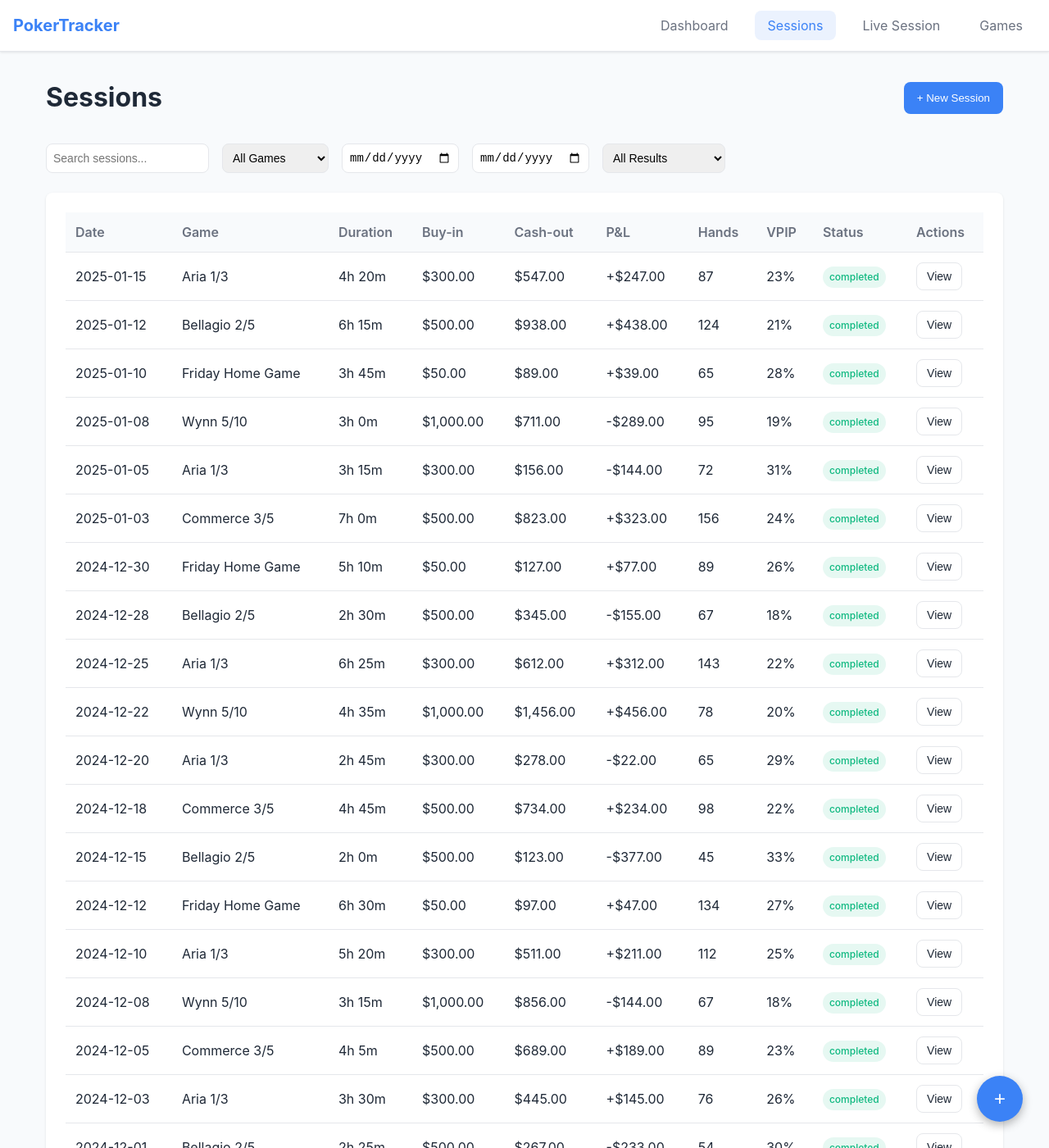
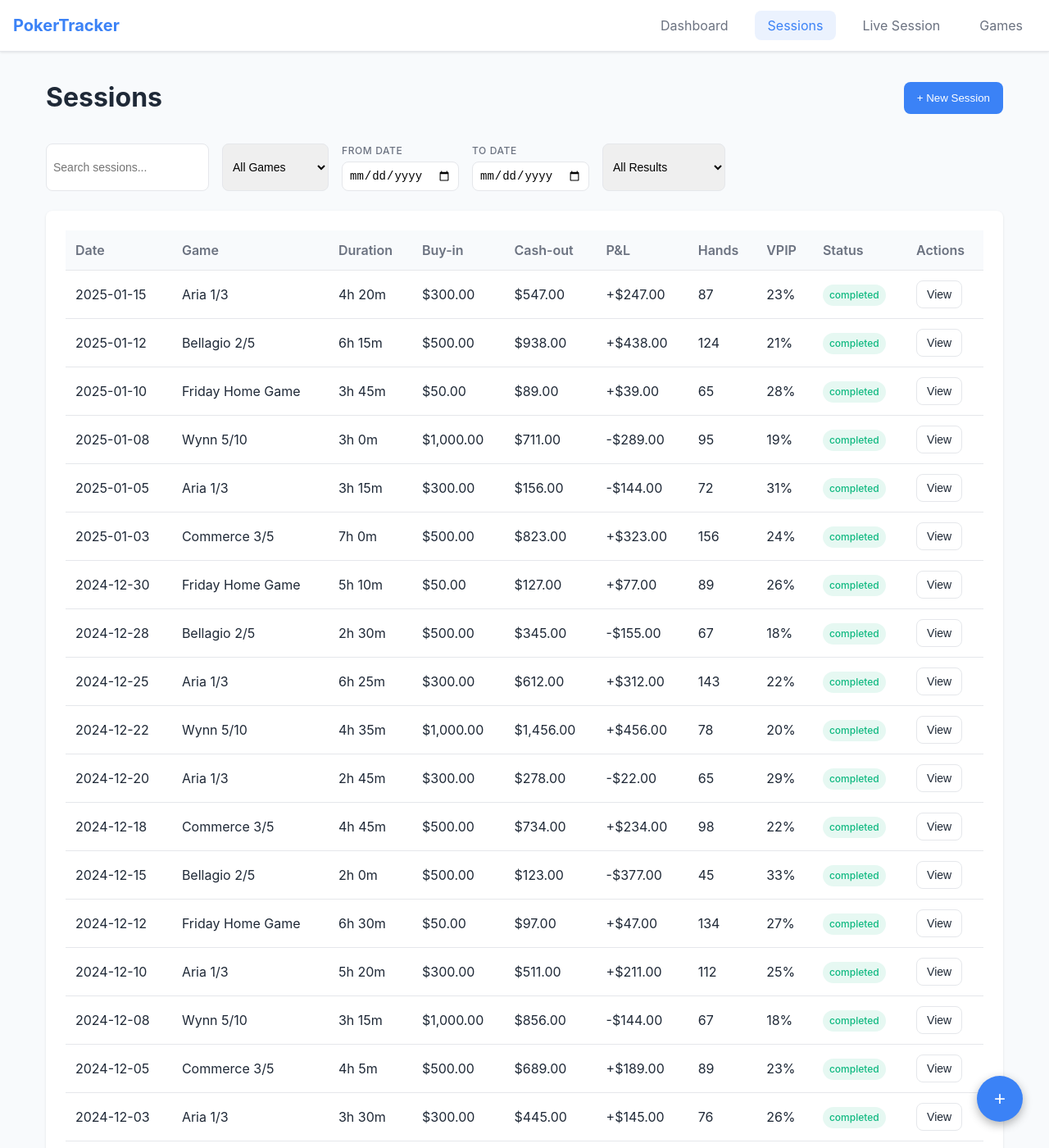
Before and after one commit to razugo/razugo.github.io, a Jekyll site: the page built from projects/poker_tracker/sessions.html, in a window 1280 px wide and 1400 px high. Shown: the whole window at 82% size. Built offline with Jekyll 4.4.1, drawn with Linux system fonts in a browser that asks for light colours.

Commit message:
update ui

```diff
--- a/projects/poker_tracker/_includes/components/nav-bar.html
+++ b/projects/poker_tracker/_includes/components/nav-bar.html
@@ -1,6 +1,6 @@
 <!-- Navigation -->
 <nav class="nav">
-  <div class="nav-brand">PokerTracker</div>
+  <a href="{{ site.baseurl }}{% link projects/poker_tracker/index.html %}" class="nav-brand">PokerTracker</a>
   <ul class="nav-menu" id="navMenu">
     <li><a href="{{ site.baseurl }}{% link projects/poker_tracker/index.html %}" class="nav-link {% if page.nav_id == 'dashboard' %}active{% endif %}">Dashboard</a></li>
     <li><a href="{{ site.baseurl }}{% link projects/poker_tracker/sessions.html %}" class="nav-link {% if page.nav_id == 'sessions' %}active{% endif %}">Sessions</a></li>
--- a/projects/poker_tracker/_includes/styles/main.css
+++ b/projects/poker_tracker/_includes/styles/main.css
@@ -45,6 +45,12 @@
       font-weight: 700;
       font-size: 1.25rem;
       color: var(--primary);
+      text-decoration: none;
+      transition: all 0.2s;
+    }
+
+    .nav-brand:hover {
+      color: var(--primary-dark);
     }
 
     .nav-menu {
@@ -178,9 +184,15 @@
     }
 
     /* Table */
+    .table-container {
+      overflow-x: auto;
+      -webkit-overflow-scrolling: touch;
+    }
+
     .table {
       width: 100%;
       border-collapse: collapse;
+      min-width: 600px;
     }
 
     .table th,
@@ -188,12 +200,16 @@
       padding: 0.75rem;
       text-align: left;
       border-bottom: 1px solid var(--border);
+      white-space: nowrap;
     }
 
     .table th {
       font-weight: 600;
       color: var(--text-secondary);
       background: var(--background);
+      position: sticky;
+      top: 0;
+      z-index: 10;
     }
 
     .table tr:hover {
@@ -213,6 +229,20 @@
       border: 1px solid var(--border);
       border-radius: var(--radius);
       font-size: 0.875rem;
+    }
+
+    .date-filter-group {
+      display: flex;
+      flex-direction: column;
+      gap: 0.25rem;
+    }
+
+    .filter-label {
+      font-size: 0.75rem;
+      font-weight: 500;
+      color: var(--text-secondary);
+      text-transform: uppercase;
+      letter-spacing: 0.05em;
     }
 
     /* Grid (from original) */
@@ -367,6 +397,44 @@
       .container {
         padding: 1rem 0.5rem;
       }
+
+      /* Mobile table improvements */
+      .table {
+        font-size: 0.875rem;
+      }
+
+      .table th,
+      .table td {
+        padding: 0.5rem 0.375rem;
+      }
+
+      .card-content {
+        padding: 1rem 0.5rem;
+      }
+
+      /* Show scroll indicator on mobile */
+      .table-container {
+        position: relative;
+      }
+
+      .table-container::after {
+        content: '← Scroll →';
+        position: absolute;
+        bottom: 0.5rem;
+        right: 0.5rem;
+        background: rgba(0, 0, 0, 0.7);
+        color: white;
+        padding: 0.25rem 0.5rem;
+        border-radius: 4px;
+        font-size: 0.75rem;
+        pointer-events: none;
+        opacity: 0.8;
+      }
+
+      /* Hide scroll indicator if table fits */
+      .table-container:not([data-scrollable])::after {
+        display: none;
+      }
     }
 
     /* Status badges */
--- a/projects/poker_tracker/sessions.html
+++ b/projects/poker_tracker/sessions.html
@@ -12,17 +12,7 @@
   {% include_relative _includes/styles/main.css %}
 </head>
 <body>
-  <!-- Navigation -->
-  <nav class="nav">
-    <div class="nav-brand">PokerTracker</div>
-    <ul class="nav-menu" id="navMenu">
-      <li><a href="/projects/poker_tracker/" class="nav-link {% if page.nav_id == 'dashboard' %}active{% endif %}">Dashboard</a></li>
-      <li><a href="/projects/poker_tracker/sessions" class="nav-link {% if page.nav_id == 'sessions' %}active{% endif %}">Sessions</a></li>
-      <li><a href="/projects/poker_tracker/live" class="nav-link {% if page.nav_id == 'live' %}active{% endif %}">Live Session</a></li>
-      <li><a href="/projects/poker_tracker/games" class="nav-link {% if page.nav_id == 'games' %}active{% endif %}">Games</a></li>
-    </ul>
-    <button class="nav-toggle" id="navToggle">☰</button>
-  </nav>
+  {% include_relative _includes/components/nav-bar.html %}
 
   <main>
     <div class="container">
@@ -42,8 +32,14 @@
       <option value="wynn-5-10">Wynn 5/10</option>
       <option value="commerce-3-5">Commerce 3/5</option>
     </select>
-    <input type="date" class="filter-input" id="dateFrom">
-    <input type="date" class="filter-input" id="dateTo">
+    <div class="date-filter-group">
+      <label class="filter-label">From Date</label>
+      <input type="date" class="filter-input" id="dateFrom">
+    </div>
+    <div class="date-filter-group">
+      <label class="filter-label">To Date</label>
+      <input type="date" class="filter-input" id="dateTo">
+    </div>
     <select class="filter-input" id="profitFilter">
       <option value="">All Results</option>
       <option value="positive">Winning Sessions</option>
@@ -54,7 +50,8 @@
   <!-- Sessions Table -->
   <div class="card">
     <div class="card-content">
-      <table class="table">
+      <div class="table-container">
+        <table class="table">
         <thead>
           <tr>
             <th>Date</th>
@@ -72,7 +69,8 @@
         <tbody id="sessionsTableBody">
           <!-- Populated by JavaScript -->
         </tbody>
-      </table>
+        </table>
+      </div>
     </div>
   </div>
 </div>
```
Also changed, not shown: other parts of projects/poker_tracker/sessions.html (+0 -7 lines), projects/poker_tracker/games.html (+1 -18 lines), projects/poker_tracker/index.html (+3 -18 lines), projects/poker_tracker/live.html (+1 -18 lines).
